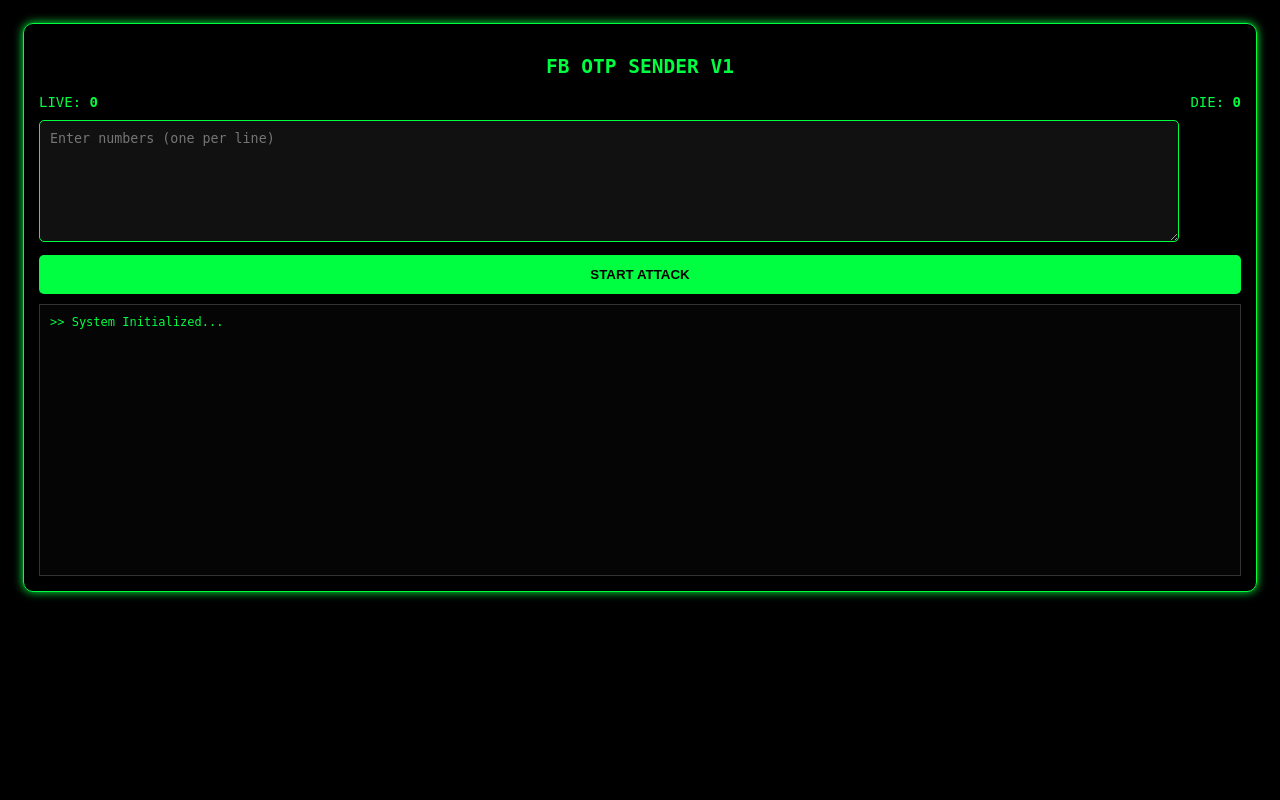
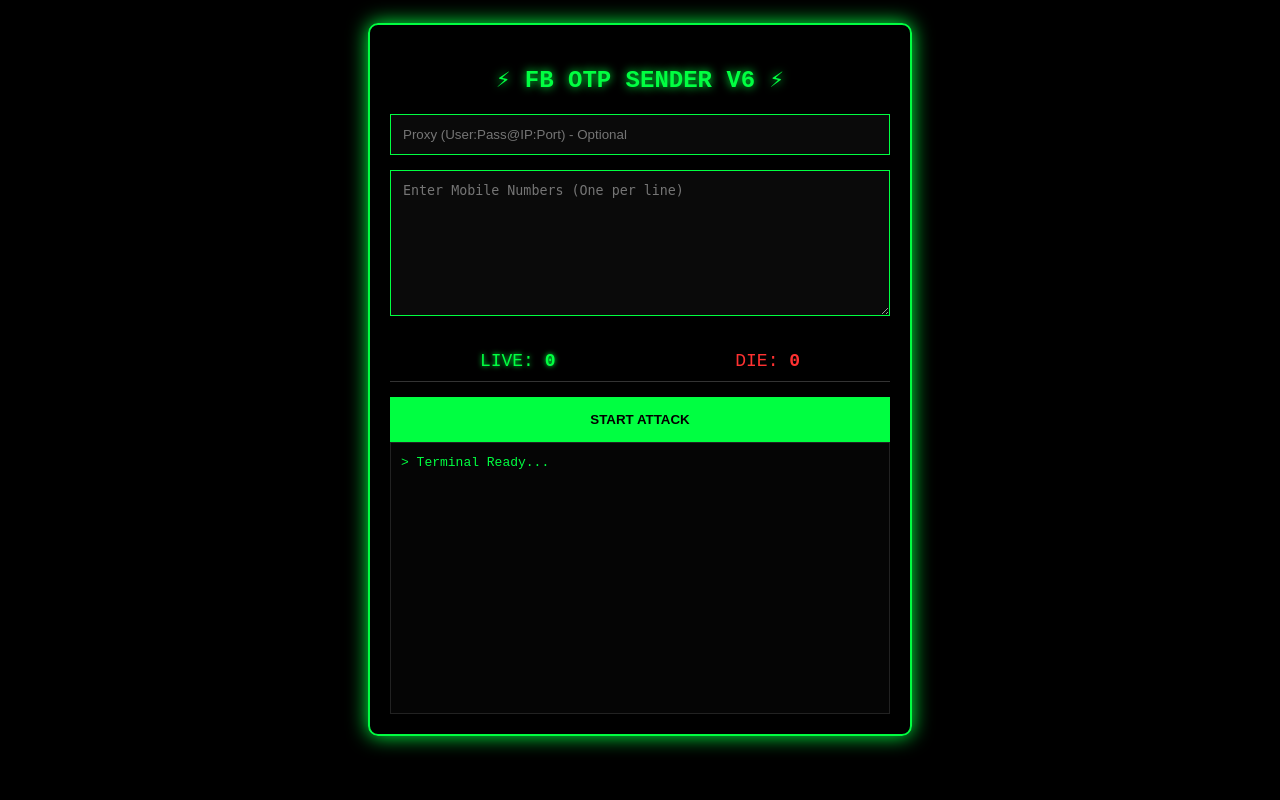
Before and after one commit to xmlcreator320-cpu/fbd-otp-bot, a Flask app: page / in a window 1280 px wide. Run offline with Flask 3, Linux system fonts and the light colour scheme; some libraries are stand-ins or nearby versions.

Commit message:
Update index.html

```diff
--- a/templates/index.html
+++ b/templates/index.html
@@ -3,66 +3,69 @@
 <head>
     <meta charset="UTF-8">
     <meta name="viewport" content="width=device-width, initial-scale=1.0">
-    <script src="https://telegram.org/js/telegram-web-app.js"></script>
-    <title>FB OTP SENDER</title>
+    <title>FB OTP SENDER V6</title>
     <style>
-        body { background: #000; color: #00ff41; font-family: monospace; padding: 15px; }
-        .box { border: 1px solid #00ff41; padding: 15px; border-radius: 10px; box-shadow: 0 0 10px #00ff41; }
-        textarea { width: 93%; background: #111; color: #fff; border: 1px solid #00ff41; padding: 10px; height: 100px; margin-bottom: 10px; border-radius: 5px; }
-        button { width: 100%; padding: 12px; background: #00ff41; color: #000; border: none; font-weight: bold; cursor: pointer; border-radius: 5px; }
-        .stats { display: flex; justify-content: space-between; margin: 10px 0; font-size: 14px; }
-        #logs { height: 250px; overflow-y: auto; background: #050505; padding: 10px; border: 1px solid #333; font-size: 12px; margin-top: 10px; }
-        .live { color: #00ff41; }
+        body { background: #000; color: #00ff41; font-family: 'Courier New', monospace; padding: 15px; }
+        .box { border: 2px solid #00ff41; padding: 20px; border-radius: 10px; box-shadow: 0 0 20px #00ff41; max-width: 500px; margin: auto; }
+        textarea, input { width: 100%; background: #0a0a0a; color: #00ff41; border: 1px solid #00ff41; padding: 12px; margin-bottom: 15px; box-sizing: border-box; }
+        button { width: 100%; padding: 15px; background: #00ff41; color: #000; font-weight: bold; border: none; cursor: pointer; text-transform: uppercase; }
+        .stats { display: flex; justify-content: space-around; margin: 15px 0; font-size: 18px; border-bottom: 1px solid #333; padding-bottom: 10px; }
+        #logs { height: 250px; overflow-y: auto; border: 1px solid #222; padding: 10px; background: #050505; font-size: 13px; line-height: 1.6; }
+        .live { color: #00ff41; text-shadow: 0 0 5px #00ff41; }
         .die { color: #ff3131; }
+        .header { text-align: center; margin-bottom: 20px; text-shadow: 0 0 10px #00ff41; }
     </style>
 </head>
 <body>
     <div class="box">
-        <h2 align="center">FB OTP SENDER V1</h2>
+        <div class="header"><h2>⚡ FB OTP SENDER V6 ⚡</h2></div>
+
+        <input type="text" id="proxy" placeholder="Proxy (User:Pass@IP:Port) - Optional">
+        <textarea id="list" rows="8" placeholder="Enter Mobile Numbers (One per line)"></textarea>
+
         <div class="stats">
-            <span>LIVE: <b id="l">0</b></span>
-            <span>DIE: <b id="d">0</b></span>
+            <span class="live">LIVE: <b id="live_count">0</b></span>
+            <span class="die">DIE: <b id="die_count">0</b></span>
         </div>
-        <textarea id="numList" placeholder="Enter numbers (one per line)"></textarea>
+
         <button onclick="start()">START ATTACK</button>
-        <div id="logs">>> System Initialized...<br></div>
+        <div id="logs">> Terminal Ready...</div>
     </div>
 
     <script>
-        let tg = window.Telegram.WebApp;
-        tg.expand();
+        async function start() {
+            const numbers = document.getElementById('list').value.split('\n').filter(n => n.trim() !== "");
+            const proxy = document.getElementById('proxy').value.trim();
+            let live = 0, die = 0;
+            const logBox = document.getElementById('logs');
 
-        async function start() {
-            let list = document.getElementById('numList').value.split('\n');
-            let logBox = document.getElementById('logs');
-            let l_cnt = 0, d_cnt = 0;
+            logBox.innerHTML += `<div>> Starting Attack on ${numbers.length} numbers...</div>`;
 
-            for(let phone of list) {
-                if(!phone.trim()) continue;
-                logBox.innerHTML += `> Checking: ${phone}...<br>`;
+            for (let num of numbers) {
+                logBox.innerHTML += `<div>> Checking: ${num}...</div>`;
                 logBox.scrollTop = logBox.scrollHeight;
 
                 try {
-                    let res = await fetch('/check', {
+                    const response = await fetch('/check', {
                         method: 'POST',
                         headers: {'Content-Type': 'application/json'},
-                        body: JSON.stringify({phone: phone.trim()})
+                        body: JSON.stringify({phone: num.trim(), proxy: proxy})
                     });
-                    let data = await res.json();
+                    const result = await response.json();
 
-                    if(data.status === "LIVE") {
-                        l_cnt++; document.getElementById('l').innerText = l_cnt;
-                        logBox.innerHTML += `<span class="live">> [HIT] ${phone} - ${data.msg}</span><br>`;
+                    if (result.status === 'LIVE') {
+                        live++; document.getElementById('live_count').innerText = live;
+                        logBox.innerHTML += `<div class="live">> [SUCCESS] ${num} - OTP SENT! ✅</div>`;
                     } else {
-                        d_cnt++; document.getElementById('d').innerText = d_cnt;
-                        logBox.innerHTML += `<span class="die">> [BAD] ${phone} - ${data.msg}</span><br>`;
+                        die++; document.getElementById('die_count').innerText = die;
+                        logBox.innerHTML += `<div class="die">> [FAILED] ${num} - Dead ❌</div>`;
                     }
-                } catch(e) {
-                    logBox.innerHTML += `<span>> Error connecting to server</span><br>`;
+                } catch (e) {
+                    logBox.innerHTML += `<div class="die">> [ERROR] Connection Failed</div>`;
                 }
-                await new Promise(r => setTimeout(r, 800)); // সামান্য ডিলে
             }
+            logBox.innerHTML += `<div>> Attack Finished.</div>`;
         }
     </script>
 </body>
-</html>
+    </html>
```
